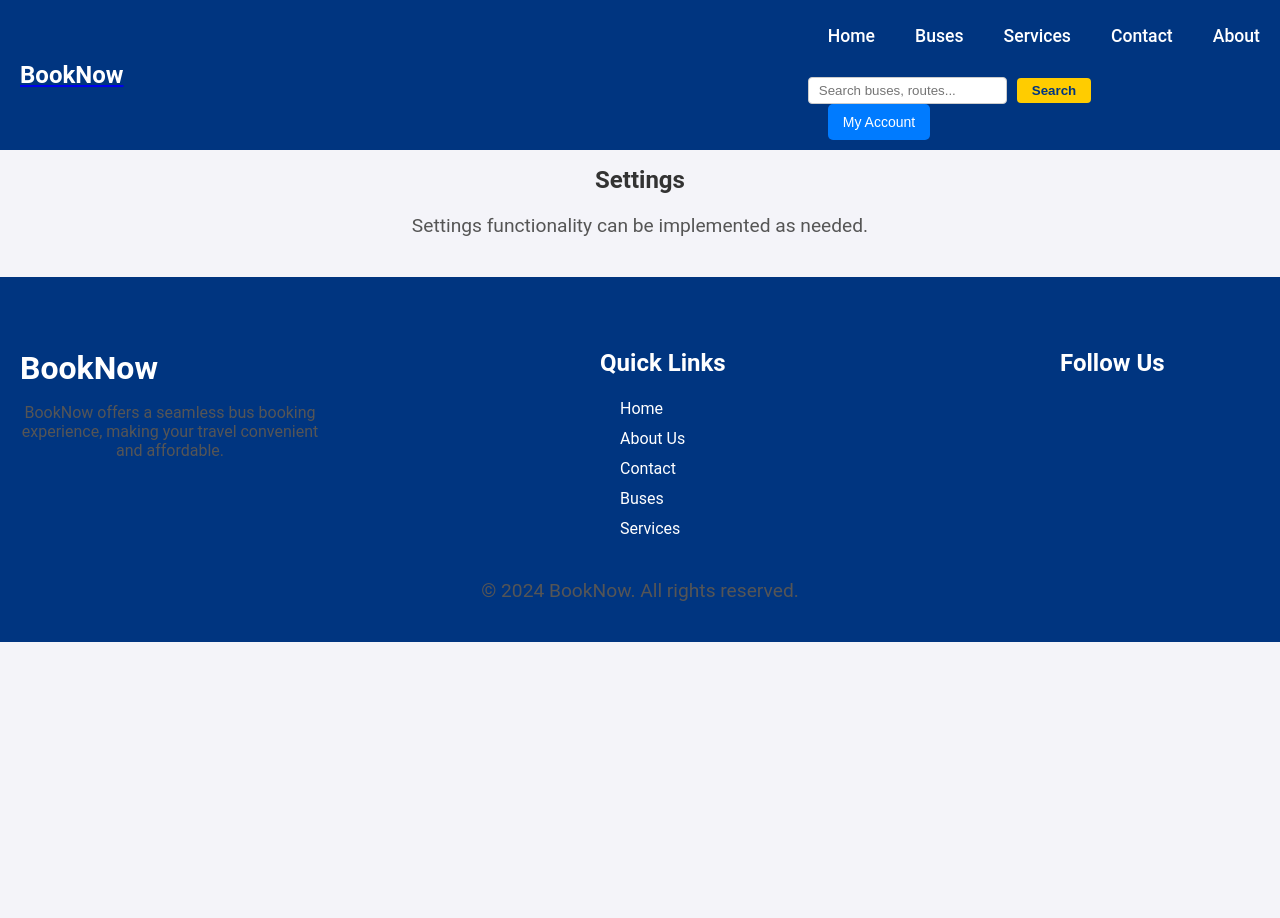
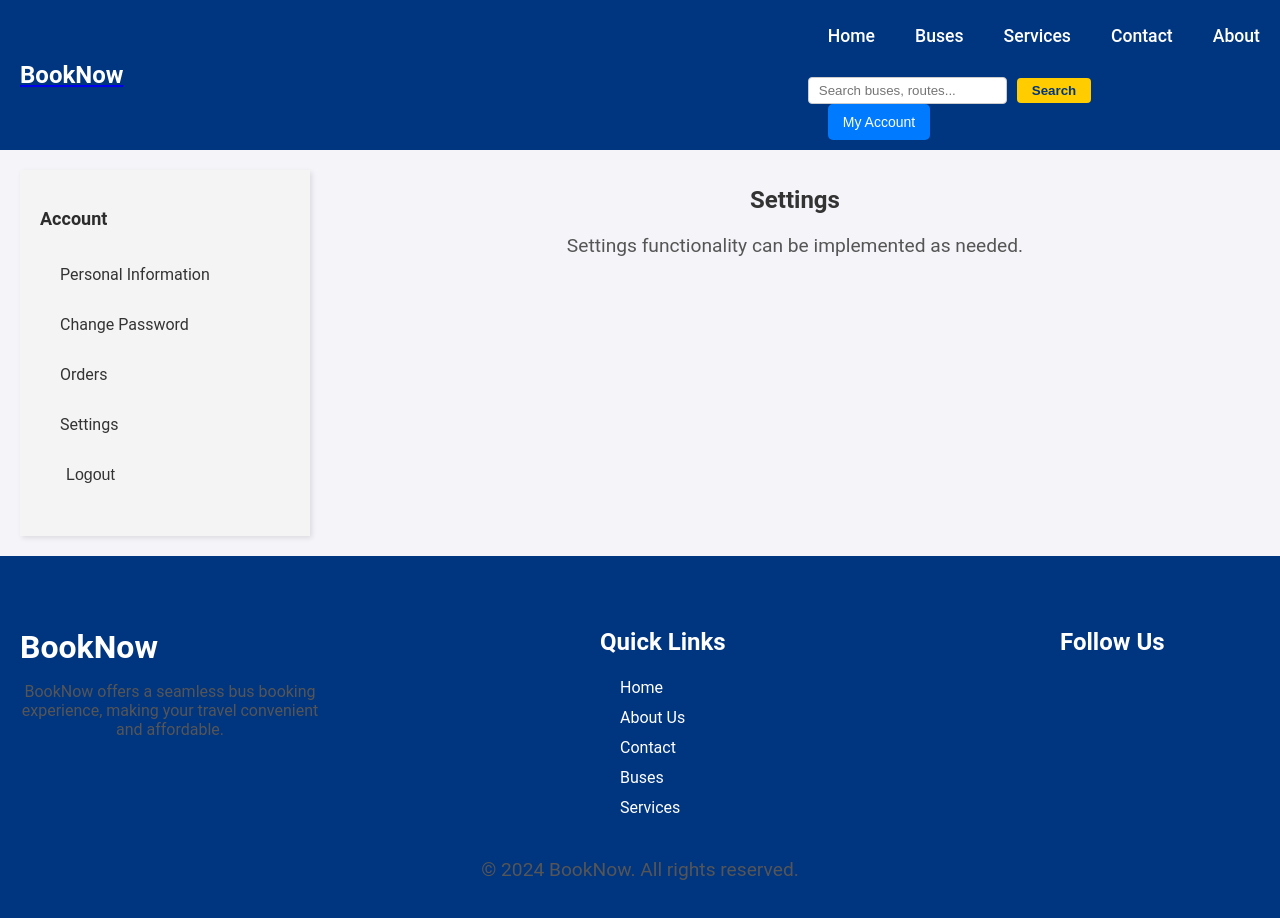
Before and after one commit to Saipradyumnagoud/Bus-booking-portal, a React (Create React App) app in the folder frontend/: page /settings in a window 1280 px wide. Shown: the top 918 px of the page. Before the commit the page ends 800 px from the top, so only its background shows below. Built offline with nearby package versions, Linux system fonts and the light colour scheme.

Commit message:
added side bar feature for all the options in my account page

```diff
--- a/frontend/src/Components/ChangePassword/ChangePassword.css
+++ b/frontend/src/Components/ChangePassword/ChangePassword.css
@@ -1,3 +1,39 @@
+.sidebar {
+  width: 250px;
+  background-color: #f4f4f4;
+  padding: 20px;
+  box-shadow: 2px 2px 5px rgba(0, 0, 0, 0.1);
+}
+
+.sidebar h3 {
+  margin-bottom: 20px;
+  font-size: 18px;
+}
+
+.sidebar ul {
+  list-style: none;
+  padding: 0;
+}
+
+.sidebar ul li {
+  margin: 15px 0;
+}
+
+.sidebar ul li a {
+  text-decoration: none;
+  color: #333;
+  font-size: 16px;
+}
+
+.sidebar ul li button {
+  background: none;
+  border: none;
+  color: #333;
+  font-size: 16px;
+  cursor: pointer;
+}
+
+
 .change-password {
     max-width: 500px;
     margin: 0 auto;
--- a/frontend/src/Components/ChangePassword/ChangePassword.jsx
+++ b/frontend/src/Components/ChangePassword/ChangePassword.jsx
@@ -1,7 +1,8 @@
 import React, { useState, useEffect } from "react";
 import axios from "axios";
-import { useNavigate } from "react-router-dom";
+import { useNavigate, Link } from "react-router-dom";
 import "./ChangePassword.css";
+
 const ChangePassword = () => {
   const [oldPassword, setOldPassword] = useState("");
   const [newPassword, setNewPassword] = useState("");
@@ -38,8 +39,7 @@ const ChangePassword = () => {
       setMessage(response.data.message);
 
       if (response.data.success) {
-        // Optionally redirect after password change
-        navigate("/account"); // Redirect to account page or logout
+        navigate("/account");
       }
     } catch (err) {
       setMessage("Error updating password.");
@@ -49,26 +49,28 @@ const ChangePassword = () => {
   };
 
   return (
-    <div className="change-password">
+    <div className="account-container">
+      <div className="sidebar">
+        <h3>Account</h3>
+        <ul>
+          <li><Link to="/personalinformation">Personal Information</Link></li>
+          <li><Link to="/changepassword">Change Password</Link></li>
+          <li><Link to="/orders">Orders</Link></li>
+          <li><Link to="/settings">Settings</Link></li>
+          <li><button onClick={() => { localStorage.clear(); navigate("/"); }}>Logout</button></li>
+        </ul>
+      </div>
+
+      <div className="main-content">
         <h1>Change Password</h1>
         <form onSubmit={handlePasswordChange}>
           <label>
             Old Password:
-          <input
-            type="password"
-            value={oldPassword}
-            onChange={(e) => setOldPassword(e.target.value)}
-            required
-          />
+            <input type="password" value={oldPassword} onChange={(e) => setOldPassword(e.target.value)} required />
           </label>
           <label>
             New Password:
-          <input
-            type="password"
-            value={newPassword}
-            onChange={(e) => setNewPassword(e.target.value)}
-            required
-          />
+            <input type="password" value={newPassword} onChange={(e) => setNewPassword(e.target.value)} required />
           </label>
           <button type="submit" disabled={loading}>
             {loading ? "Updating..." : "Update Password"}
@@ -76,6 +78,7 @@ const ChangePassword = () => {
         </form>
         {message && <p>{message}</p>}
       </div>
+    </div>
   );
 };
 
--- a/frontend/src/Components/Orders/Orders.css
+++ b/frontend/src/Components/Orders/Orders.css
@@ -1,3 +1,38 @@
+.sidebar {
+  width: 250px;
+  background-color: #f4f4f4;
+  padding: 20px;
+  box-shadow: 2px 2px 5px rgba(0, 0, 0, 0.1);
+}
+
+.sidebar h3 {
+  margin-bottom: 20px;
+  font-size: 18px;
+}
+
+.sidebar ul {
+  list-style: none;
+  padding: 0;
+}
+
+.sidebar ul li {
+  margin: 15px 0;
+}
+
+.sidebar ul li a {
+  text-decoration: none;
+  color: #333;
+  font-size: 16px;
+}
+
+.sidebar ul li button {
+  background: none;
+  border: none;
+  color: #333;
+  font-size: 16px;
+  cursor: pointer;
+}
+
 /* Orders.css */
 .orders-container {
     max-width: 800px;
--- a/frontend/src/Components/Orders/Orders.jsx
+++ b/frontend/src/Components/Orders/Orders.jsx
@@ -1,5 +1,5 @@
 import React, { useEffect, useState } from "react";
-import { useNavigate } from "react-router-dom";
+import { Link, useNavigate } from "react-router-dom";
 import axios from "axios";
 import "./Orders.css";
 
@@ -50,7 +50,24 @@ const Orders = () => {
 
   const filteredOrders = filterOrders(orders, filter);
 
+  const handleLogout = () => {
+    localStorage.removeItem("isLoggedIn");
+    localStorage.removeItem("userEmail");
+    navigate("/login");
+  };
+
   return (
+    <div className="account-container">
+      <div className="sidebar">
+        <h3>Account</h3>
+        <ul>
+          <li><Link to="/personalinformation">Personal Information</Link></li>
+          <li><Link to="/changepassword">Change Password</Link></li>
+          <li><Link to="/orders">Orders</Link></li>
+          <li><Link to="/settings">Settings</Link></li>
+          <li><button onClick={handleLogout}>Logout</button></li>
+        </ul>
+      </div>
       <div className="orders-container">
         <h1>Your Orders</h1>
         <label>Filter by time:</label>
@@ -81,6 +98,7 @@ const Orders = () => {
           </div>
         )}
       </div>
+    </div>
   );
 };
 
--- a/frontend/src/Components/PersonalInformation/PersonalInformation.css
+++ b/frontend/src/Components/PersonalInformation/PersonalInformation.css
@@ -1,3 +1,40 @@
+
+
+.sidebar {
+  width: 250px;
+  background-color: #f4f4f4;
+  padding: 20px;
+  box-shadow: 2px 2px 5px rgba(0, 0, 0, 0.1);
+}
+
+.sidebar h3 {
+  margin-bottom: 20px;
+  font-size: 18px;
+}
+
+.sidebar ul {
+  list-style: none;
+  padding: 0;
+}
+
+.sidebar ul li {
+  margin: 15px 0;
+}
+
+.sidebar ul li a {
+  text-decoration: none;
+  color: #333;
+  font-size: 16px;
+}
+
+.sidebar ul li button {
+  background: none;
+  border: none;
+  color: #333;
+  font-size: 16px;
+  cursor: pointer;
+}
+
 body {
     margin: 0;
     font-family: 'Roboto', sans-serif;
--- a/frontend/src/Components/PersonalInformation/PersonalInformation.jsx
+++ b/frontend/src/Components/PersonalInformation/PersonalInformation.jsx
@@ -1,11 +1,13 @@
 import React, { useEffect, useState } from "react";
 import axios from "axios";
+import { Link, useNavigate } from "react-router-dom";
 import "./PersonalInformation.css";
 import { FaUserCircle } from "react-icons/fa"; // User icon
 
 const PersonalInformation = () => {
   const [userDetails, setUserDetails] = useState(null);
   const [loading, setLoading] = useState(true);
+  const navigate = useNavigate();
 
   useEffect(() => {
     const fetchUserDetails = async () => {
@@ -24,8 +26,19 @@ const PersonalInformation = () => {
   }, []);
 
   return (
-    <div className="personal-info-container">
-      <div className="info-card">
+    <div className="account-container">
+      <div className="sidebar">
+        <h3>Account</h3>
+        <ul>
+          <li><Link to="/personalinformation">Personal Information</Link></li>
+          <li><Link to="/changepassword">Change Password</Link></li>
+          <li><Link to="/orders">Orders</Link></li>
+          <li><Link to="/settings">Settings</Link></li>
+          <li><button onClick={() => { localStorage.clear(); navigate("/"); }}>Logout</button></li>
+        </ul>
+      </div>
+
+      <div className="main-content">
         <h1>Personal Information</h1>
         {loading ? (
           <div className="loading-container">
--- /dev/null
+++ b/frontend/src/Components/Settings/Settings.css
@@ -0,0 +1,34 @@
+.sidebar {
+    width: 250px;
+    background-color: #f4f4f4;
+    padding: 20px;
+    box-shadow: 2px 2px 5px rgba(0, 0, 0, 0.1);
+  }
+
+  .sidebar h3 {
+    margin-bottom: 20px;
+    font-size: 18px;
+  }
+
+  .sidebar ul {
+    list-style: none;
+    padding: 0;
+  }
+
+  .sidebar ul li {
+    margin: 15px 0;
+  }
+
+  .sidebar ul li a {
+    text-decoration: none;
+    color: #333;
+    font-size: 16px;
+  }
+
+  .sidebar ul li button {
+    background: none;
+    border: none;
+    color: #333;
+    font-size: 16px;
+    cursor: pointer;
+  }
--- a/frontend/src/Components/Settings/Settings.jsx
+++ b/frontend/src/Components/Settings/Settings.jsx
@@ -1,10 +1,27 @@
 import React from "react";
+import { Link, useNavigate } from "react-router-dom";
+import "./Settings.css";
 
 const Settings = () => {
+  const navigate = useNavigate();
+
   return (
-    <div className="settings">
-      <h1>Settings</h1>
-      <p>Settings functionality can be implemented as needed.</p>
+    <div className="account-container">
+      <div className="sidebar">
+        <h3>Account</h3>
+        <ul>
+          <li><Link to="/personalinformation">Personal Information</Link></li>
+          <li><Link to="/changepassword">Change Password</Link></li>
+          <li><Link to="/orders">Orders</Link></li>
+          <li><Link to="/settings">Settings</Link></li>
+          <li><button onClick={() => { localStorage.clear(); navigate("/"); }}>Logout</button></li>
+        </ul>
+      </div>
+
+      <div className="main-content">
+        <h1>Settings</h1>
+        <p>Settings functionality can be implemented as needed.</p>
+      </div>
     </div>
   );
 };
```
Lines whose indentation alone changed are shown as unchanged.
